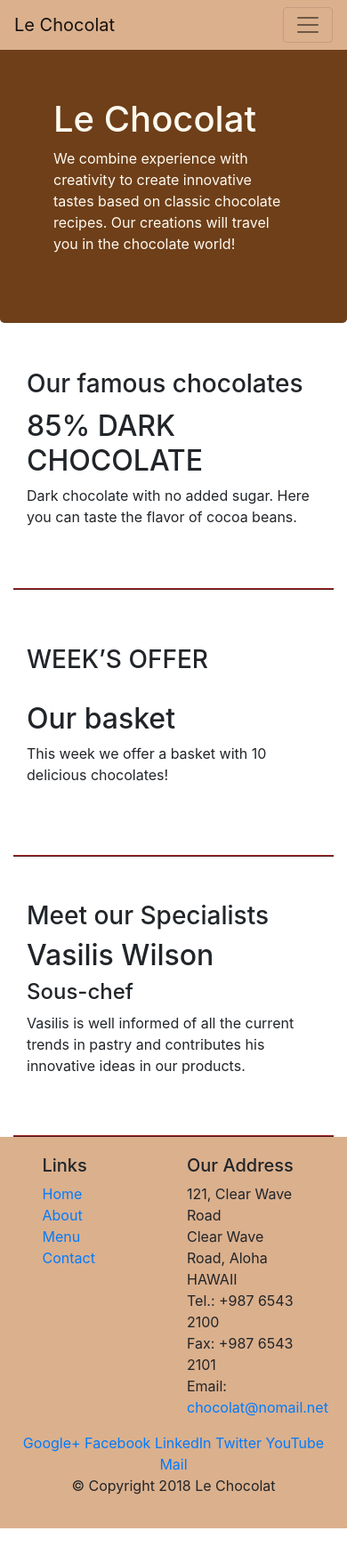
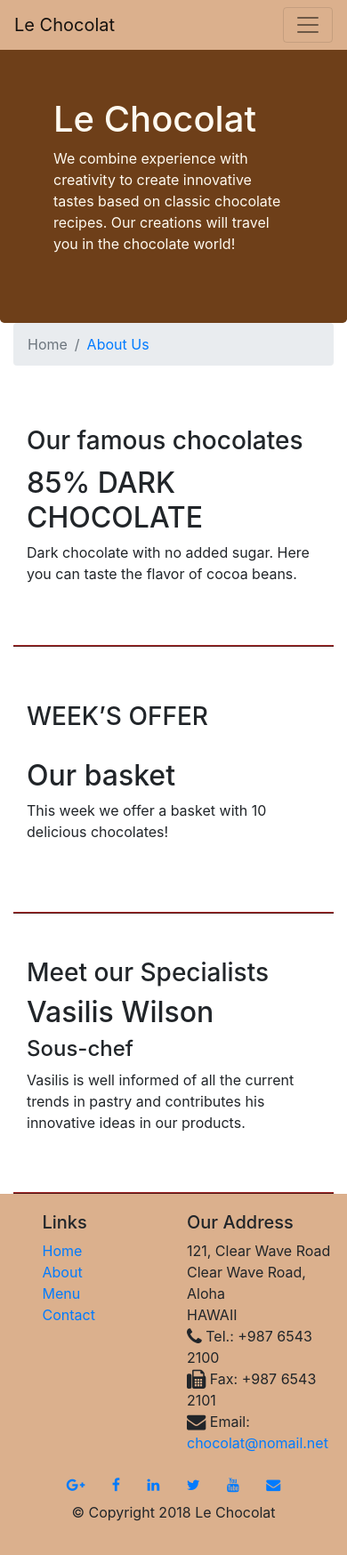
Before and after one commit to yavuzefe/leChocolat, a website: page index.html in a window 390 px wide. Shown: the whole page at 89% size. Before the commit the page ends 1718 px from the top, so only its background shows below. Drawn offline with nearby package versions, Linux system fonts and the light colour scheme.

Commit message:
Icon Fonts

```diff
--- a/index.html
+++ b/index.html
@@ -3,13 +3,12 @@
 
 <head>
     <title>Le Chocolat</title>
-
-    <!-- Required meta tags always come first -->
     <meta charset="utf-8">
     <meta name="viewport" content="width=device-width, initial-scale=1, shrink-to-fit=no">
     <meta http-equiv="x-ua-compatible" content="ie=edge">
     <!-- Bootstrap CSS -->
     <link rel="stylesheet" href="node_modules/bootstrap/dist/css/bootstrap.min.css">
+    <link rel="stylesheet" href="node_modules/font-awesome/css/font-awesome.min.css">
     <link rel="stylesheet" href="styles.css">
 </head>
 
@@ -24,10 +23,14 @@
             <div id="Navbar" class="collapse navbar-collapse">
                 <ul class="navbar-nav">
                     <!-- link listesini yanyana getirir -->
-                    <li class="nav-item active"><a class="nav-link" href="index.html">Home</a></li>
-                    <li class="nav-item"><a class="nav-link" href="aboutus.html">About</a></li>
-                    <li class="nav-item"><a class="nav-link" href="#">Menu</a></li>
-                    <li class="nav-item"><a class="nav-link" href="#">Contact</a></li>
+                    <li class="nav-item active"><a class="nav-link" href="index.html"><span
+                                class="fa fa-home fa-lg"></span>Home</a></li>
+                    <li class="nav-item"><a class="nav-link" href="aboutus.html"><span
+                                class="fa fa-info fa-lg"></span>About</a></li>
+                    <li class="nav-item"><a class="nav-link" href="#"><span class="fa fa-list fa-lg"></span>Menu</a>
+                    </li>
+                    <li class="nav-item"><a class="nav-link" href="#"><span
+                                class="fa fa-address-card fa-lg"></span>Contact</a></li>
                 </ul>
             </div>
         </div>
@@ -47,6 +50,14 @@
         </div>
     </header>
 
+    <div class="container">
+        <nav aria-label="breadcrumb">
+            <ol class="breadcrumb">
+                <li class="breadcrumb-item active" aria-current="page">Home</li>
+                <li class="breadcrumb-item"><a href="aboutus.html">About Us</a></li>
+            </ol>
+        </nav>
+    </div>
     <div class="container">
         <div class="row row-content align-items-center">
             <div class="col-sm-4 col-md-3">
@@ -88,30 +99,38 @@
                     <h5>Links</h5>
                     <ul class="list-unstyled">
                         <li><a href="#">Home</a></li>
-                        <li><a href="#">About</a></li>
+                        <li><a href="aboutus.html">About</a></li>
                         <li><a href="#">Menu</a></li>
                         <li><a href="#">Contact</a></li>
                     </ul>
                 </div>
-                <div class="col-5 col-sm-4">
+                <div class="col-6 col-sm-5">
                     <h5>Our Address</h5>
                     <address>
                         121, Clear Wave Road<br>
                         Clear Wave Road, Aloha<br>
                         HAWAII<br>
-                        Tel.: +987 6543 2100<br>
-                        Fax: +987 6543 2101<br>
-                        Email: <a href="mailto:chocolat@nomail.net">chocolat@nomail.net</a>
+                        <span class="fa fa-phone fa-lg"></span> Tel.: +987 6543 2100<br>
+                        <span class="fa fa-fax fa-lg"></span> Fax: +987 6543 2101<br>
+                        <span class="fa fa-envelope fa-lg"></span> Email: <a
+                            href="mailto:chocolat@nomail.net">chocolat@nomail.net</a>
                     </address>
                 </div>
-                <div class="col col-sm-4 align-self-center">
-                    <div style="text-align: center;">
-                        <a href="http://google.com/+">Google+</a>
-                        <a href="http://www.facebook.com/profile.php?id=">Facebook</a>
-                        <a href="http://www.linkedin.com/in/">LinkedIn</a>
-                        <a href="http://twitter.com/">Twitter</a>
-                        <a href="http://youtube.com/">YouTube</a>
-                        <a href="mailto:">Mail</a>
+                <div class="col col-sm-4">
+                    <div class="col-auto" style="text-align: center;">
+                        <div style="text-align: center;">
+                            <a class="btn btn-social-icon btn-google-plus" href="http://google.com/+"><i
+                                    class="fa fa-google-plus"></i></a>
+                            <a class="btn btn-social-icon btn-facebook"
+                                href="http://www.facebook.com/profile.php?id="><i class="fa fa-facebook"></i></a>
+                            <a class="btn btn-social-icon btn-linkedin " href="http://www.linkedin.com/in/"><i
+                                    class="fa fa-linkedin"></i></a>
+                            <a class="btn btn-social-icon btn-twitter" href="http://twitter.com/"><i
+                                    class="fa fa-twitter"></i></a>
+                            <a class="btn btn-social-icon btn-youtube" href="http://youtube.com/"><i
+                                    class="fa fa-youtube"></i></a>
+                            <a class="btn btn-social-icon " href="mailto:"><i class="fa fa-envelope"></i></a>
+                        </div>
                     </div>
                 </div>
             </div>
--- a/package.json
+++ b/package.json
@@ -15,6 +15,7 @@
   },
   "dependencies": {
     "bootstrap": "^4.1.0",
+    "font-awesome": "^4.7.0",
     "jquery": "^3.3.1",
     "popper.js": "^1.16.1",
     "tether": "^1.4.4"
```
Also changed, not shown: aboutus.html (+41 -15 lines), 1 other file.
